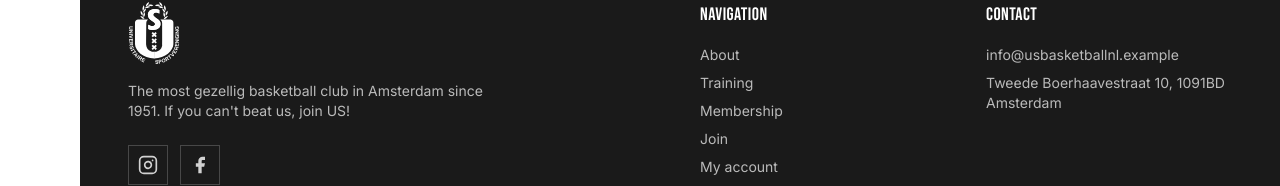
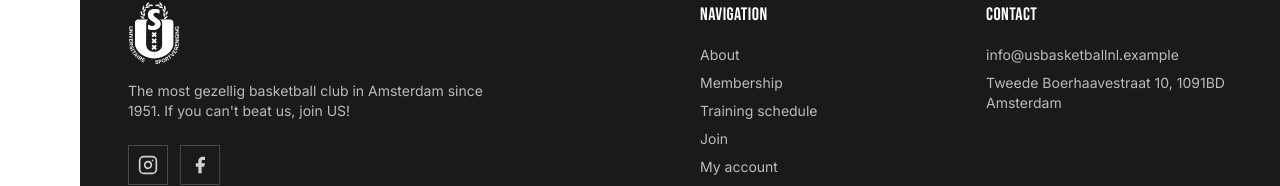
Before and after one commit to usbasketball/usbasketball, a Next.js app: page /en/signup in a window 1280 px wide. Shown: the part 1583-1769 px from the top of the page. Built offline with nearby package versions, Linux system fonts and the light colour scheme; no server answers.

Commit message:
Arrange menu item

```diff
--- a/components/footer.tsx
+++ b/components/footer.tsx
@@ -42,8 +42,8 @@ export async function Footer() {
 
   const navLinks = [
     { href: "/about" as const, label: nav("about") },
+    { href: "/membership" as const, label: nav("membership") },
     { href: "/schedule" as const, label: nav("schedule") },
-    { href: "/membership" as const, label: nav("membership") },
     { href: "/signup" as const, label: nav("signup") },
     { href: "/login" as const, label: nav("account") },
   ];
--- a/components/header.tsx
+++ b/components/header.tsx
@@ -7,8 +7,8 @@ export async function Header() {
 
   const items = [
     { href: "/about" as const, label: t("about") },
+    { href: "/membership" as const, label: t("membership") },
     { href: "/schedule" as const, label: t("schedule") },
-    { href: "/membership" as const, label: t("membership") },
   ];
 
   return (
--- a/components/left-nav.tsx
+++ b/components/left-nav.tsx
@@ -45,8 +45,8 @@ export function LeftNav() {
 
   const items = [
     { href: "/about", label: t("about") },
+    { href: "/membership", label: t("membership") },
     { href: "/schedule", label: t("schedule") },
-    { href: "/membership", label: t("membership") },
   ];
 
   return (
--- a/messages/en.json
+++ b/messages/en.json
@@ -35,7 +35,7 @@
     "home": "Home",
     "about": "About",
     "membership": "Membership",
-    "schedule": "Training",
+    "schedule": "Training schedule",
     "privacy": "Privacy",
     "signup": "Join",
     "account": "My account",
--- a/messages/nl.json
+++ b/messages/nl.json
@@ -35,7 +35,7 @@
     "home": "Home",
     "about": "Over ons",
     "membership": "Lidmaatschap",
-    "schedule": "Trainingen",
+    "schedule": "Trainingsschema",
     "privacy": "Privacy",
     "signup": "Word lid",
     "account": "Mijn account",
```
